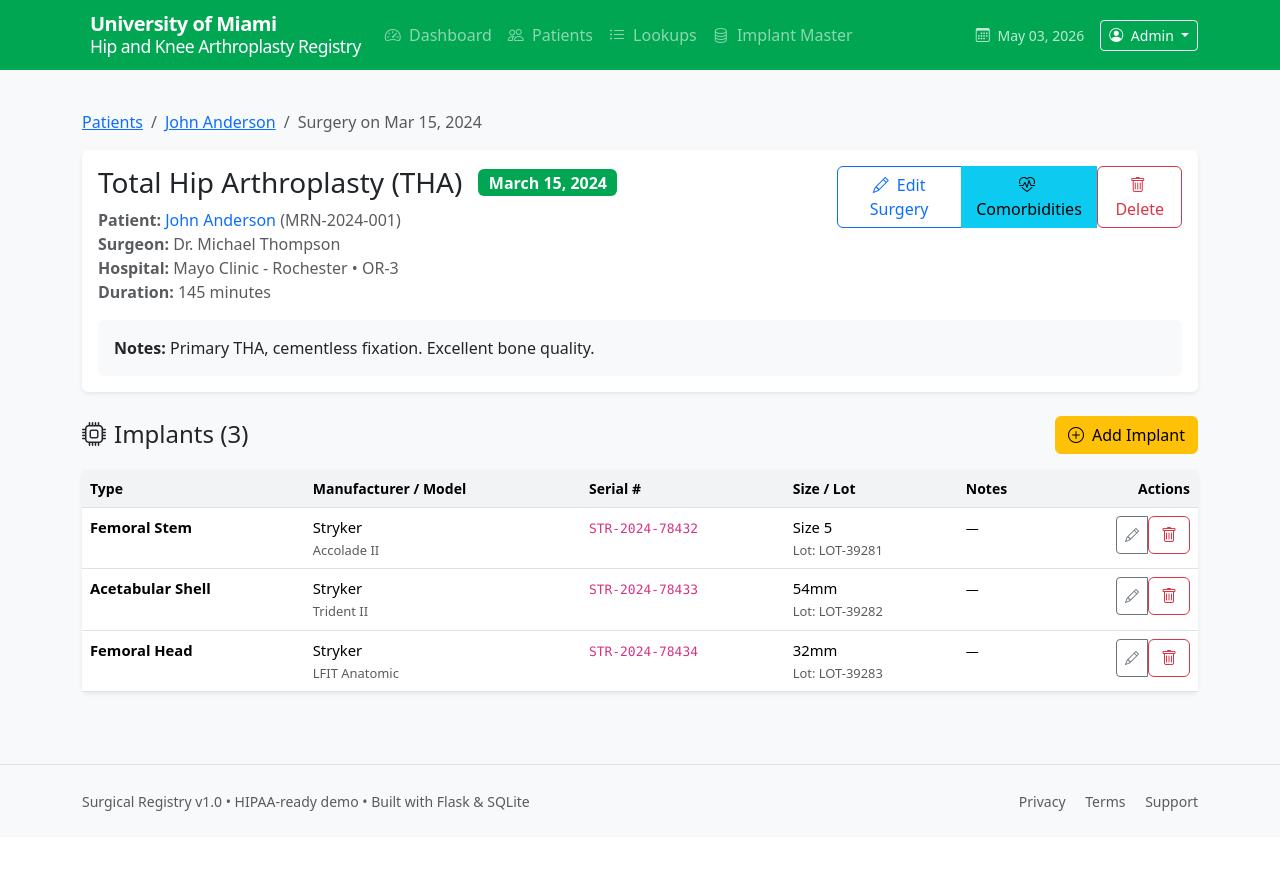
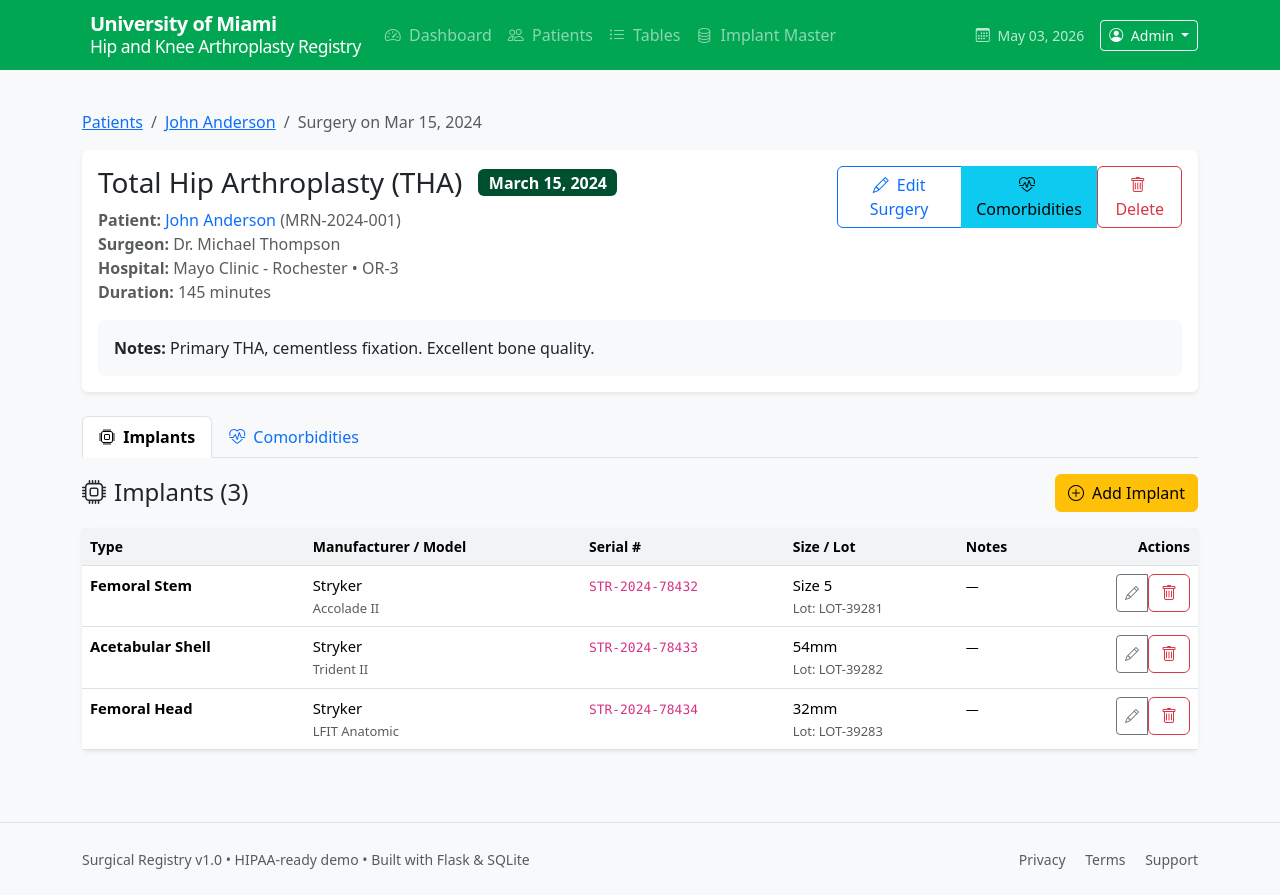
Before and after one commit to echo11dev/surgical-registry, a Flask app: page /surgeries/1 in a window 1280 px wide. Before the commit the page ends 811 px from the top, so only its background shows below. Run offline with Flask 3, Linux system fonts and the light colour scheme.

Commit message:
Add files via upload

```diff
--- a/templates/base.html
+++ b/templates/base.html
@@ -9,7 +9,7 @@
     <link href="https://cdn.jsdelivr.net/npm/bootstrap-icons@1.11.3/font/bootstrap-icons.css" rel="stylesheet">
     <style>
         :root {
-            --primary-color: #00A651;      /* University of Miami Green */
+            --primary-color: #005030;      /* University of Miami Green */
             --secondary-color: #FF6B00;    /* University of Miami Orange (accent) */
             --um-navy: #002D62;
         }
@@ -23,22 +23,23 @@
             line-height: 1.1;
         }
         .btn-primary {
-            background-color: #00A651;
-            border-color: #00A651;
+            background-color: #005030;
+            border-color: #005030;
         }
         .btn-primary:hover {
-            background-color: #00843D;
-            border-color: #00843D;
+            background-color: #003d24;
+            border-color: #003d24;
         }
         .bg-primary {
-            background-color: #00A651 !important;
+            background-color: #005030 !important;
         }
         .text-primary {
-            color: #00A651 !important;
+            color: #005030 !important;
         }
         .badge-procedure {
-            background-color: #00A651;
-            color: white;
+            background-color: #e6f7ed;
+            color: #005030;
+            font-weight: 500;
         }
         .navbar-brand {
             font-weight: 700;
@@ -66,11 +67,11 @@
             background-color: #f8f9fa;
         }
         .modal-header {
-            background: linear-gradient(135deg, #00A651, #00843D);
+            background: linear-gradient(135deg, #005030, #003d24);
             color: white;
         }
         .section-header {
-            border-bottom: 3px solid #00A651;
+            border-bottom: 3px solid #005030;
             padding-bottom: 0.5rem;
             margin-bottom: 1.5rem;
         }
@@ -110,7 +111,7 @@
                     </li>
                     <li class="nav-item">
                         <a class="nav-link {% if request.endpoint == 'lookups' %}active{% endif %}" href="{{ url_for('lookups') }}">
-                            <i class="bi bi-list-ul me-1"></i> Lookups
+                            <i class="bi bi-list-ul me-1"></i> Tables
                         </a>
                     </li>
                     <li class="nav-item">
--- a/templates/lookups.html
+++ b/templates/lookups.html
@@ -1,10 +1,10 @@
 {% extends "base.html" %}
 
-{% block title %}Lookup Tables • Surgical Registry{% endblock %}
+{% block title %}Tables • UM Hip & Knee Registry{% endblock %}
 
 {% block content %}
 <div class="mb-4">
-    <h2 class="h4 mb-1">Lookup Tables Management</h2>
+    <h2 class="h4 mb-1">Tables Management</h2>
     <p class="text-muted">Maintain standardized values used throughout the registry. Changes here affect dropdowns across the app.</p>
 </div>
 
--- a/templates/surgery_detail.html
+++ b/templates/surgery_detail.html
@@ -51,6 +51,25 @@
         {% endif %}
     </div>
 </div>
+
+<!-- Tabs: Implants + Comorbidities -->
+<ul class="nav nav-tabs mb-3" id="surgeryTabs" role="tablist">
+    <li class="nav-item" role="presentation">
+        <button class="nav-link active" id="implants-tab" data-bs-toggle="tab" data-bs-target="#implants" type="button" role="tab">
+            <i class="bi bi-cpu me-1"></i> Implants
+        </button>
+    </li>
+    <li class="nav-item" role="presentation">
+        <button class="nav-link" id="comorbidities-tab" data-bs-toggle="tab" data-bs-target="#comorbidities" type="button" role="tab">
+            <i class="bi bi-heart-pulse me-1"></i> Comorbidities
+        </button>
+    </li>
+</ul>
+
+<div class="tab-content" id="surgeryTabsContent">
+
+    <!-- Implants Tab -->
+    <div class="tab-pane fade show active" id="implants" role="tabpanel">
 
 <!-- Implants Section -->
 <div class="d-flex justify-content-between align-items-center mb-3">
@@ -162,7 +181,85 @@
 </div>
 {% endif %}
 
-<!-- Comorbidities Modal (Elixhauser van Walraven) -->
+    </div> <!-- End Implants Tab -->
+
+    <!-- Comorbidities Tab -->
+    <div class="tab-pane fade" id="comorbidities" role="tabpanel">
+
+        <div class="card">
+            <div class="card-header bg-info text-white">
+                <h5 class="mb-0"><i class="bi bi-heart-pulse me-2"></i>Elixhauser Comorbidities (van Walraven)</h5>
+            </div>
+            <div class="card-body">
+                <p class="text-muted small">Select "Yes" for each comorbidity the patient has. The score is calculated automatically using van Walraven weights. If the patient had comorbidities in a previous surgery, they are pre-filled.</p>
+
+                <form method="POST" action="{{ url_for('save_comorbidities', surgery_id=surgery.id) }}">
+                    <div class="row g-2">
+                        {% set comorbidities = [
+                            ('congestive_heart_failure', 'Congestive Heart Failure', 7),
+                            ('cardiac_arrhythmia', 'Cardiac Arrhythmia', 5),
+                            ('valvular_disease', 'Valvular Disease', 3),
+                            ('pulmonary_circulation', 'Pulmonary Circulation Disorders', 6),
+                            ('peripheral_vascular', 'Peripheral Vascular Disease', 2),
+                            ('hypertension', 'Hypertension', 1),
+                            ('paralysis', 'Paralysis', 7),
+                            ('neurological_disorders', 'Neurological Disorders', 6),
+                            ('chronic_pulmonary', 'Chronic Pulmonary Disease', 3),
+                            ('diabetes', 'Diabetes (uncomplicated)', 0),
+                            ('diabetes_complications', 'Diabetes with Complications', 1),
+                            ('hypothyroidism', 'Hypothyroidism', 0),
+                            ('renal_failure', 'Renal Failure', 5),
+                            ('liver_disease', 'Liver Disease', 11),
+                            ('peptic_ulcer', 'Peptic Ulcer Disease', 0),
+                            ('aids_hiv', 'AIDS/HIV', 0),
+                            ('lymphoma', 'Lymphoma', 9),
+                            ('metastatic_cancer', 'Metastatic Cancer', 14),
+                            ('solid_tumor', 'Solid Tumor without Metastasis', 7),
+                            ('rheumatoid_arthritis', 'Rheumatoid Arthritis', 0),
+                            ('coagulopathy', 'Coagulopathy', 3),
+                            ('obesity', 'Obesity', 0),
+                            ('weight_loss', 'Weight Loss', 6),
+                            ('fluid_electrolyte', 'Fluid and Electrolyte Disorders', 5),
+                            ('blood_loss_anemia', 'Blood Loss Anemia', 3),
+                            ('deficiency_anemia', 'Deficiency Anemia', 3),
+                            ('alcohol_abuse', 'Alcohol Abuse', 0),
+                            ('drug_abuse', 'Drug Abuse', 4),
+                            ('psychoses', 'Psychoses', 5),
+                            ('depression', 'Depression', 0)
+                        ] %}
+
+                        {% for key, label, weight in comorbidities %}
+                        <div class="col-md-6">
+                            <div class="form-check form-switch">
+                                <input class="form-check-input" type="checkbox" id="tab-{{ key }}" name="{{ key }}" value="yes"
+                                       {% if surgery.comorbidities and surgery.comorbidities.get(key) == 'yes' %}checked{% endif %}>
+                                <label class="form-check-label" for="tab-{{ key }}">
+                                    {{ label }} <span class="text-muted small">(+{{ weight }})</span>
+                                </label>
+                            </div>
+                        </div>
+                        {% endfor %}
+                    </div>
+
+                    <hr>
+                    <div class="d-flex justify-content-between align-items-center">
+                        <div>
+                            <strong>Elixhauser Score (van Walraven):</strong>
+                            <span id="tab-elixhauser_score" class="fs-3 fw-bold text-primary">{{ surgery.elixhauser_score or 0 }}</span>
+                        </div>
+                        <button type="submit" class="btn btn-info">
+                            <i class="bi bi-save me-1"></i> Save Comorbidities
+                        </button>
+                    </div>
+                </form>
+            </div>
+        </div>
+
+    </div> <!-- End Comorbidities Tab -->
+
+</div> <!-- End tab-content -->
+
+<!-- Comorbidities Modal (kept for backward compatibility if needed) -->
 <div class="modal fade" id="comorbiditiesModal" tabindex="-1">
     <div class="modal-dialog modal-lg">
         <div class="modal-content">
```
